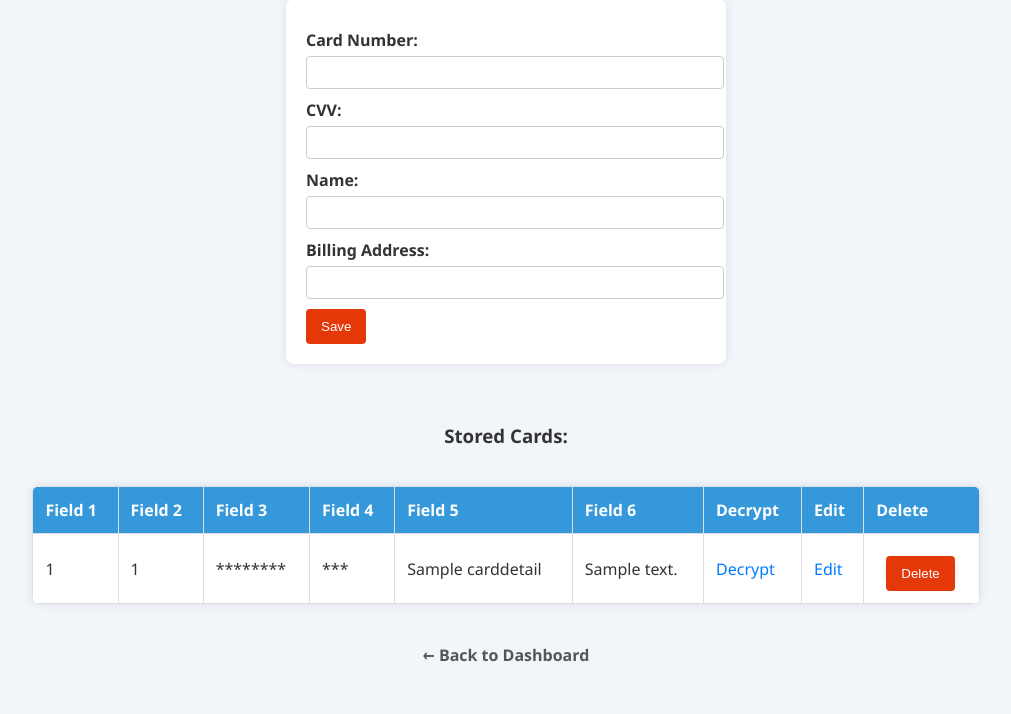
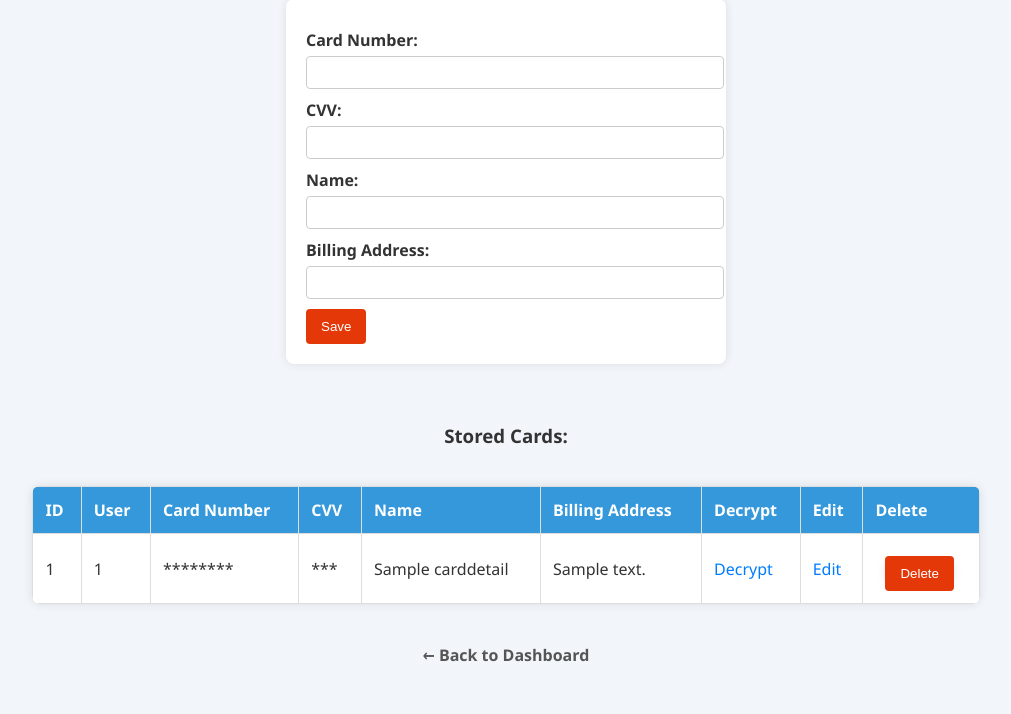
Before and after one commit to vzirimwabagabo/cryptoweb, a Flask app: page /vault in a window 1280 px wide. Shown: the part 176-890 px from the top of the page, without its empty margins (134-1145 px from the left). Run offline with Flask 3, Linux system fonts and the light colour scheme; the visitor is signed in with stand-in values (Sample User, id 1); tables that the repository leaves empty or names only in its code hold one stand-in row (values such as "Sample post").

```diff
--- a/config.py
+++ b/config.py
@@ -4,5 +4,6 @@ db_config = {
     'host': os.environ.get('DB_HOST', 'localhost'),
     'user': os.environ.get('DB_USER', 'root'),
     'password': os.environ.get('DB_PASSWORD', ''),
-    'database': os.environ.get('DB_NAME', 'CardVault')
+    'database': os.environ.get('DB_NAME', 'CardVault'),
+    'port': int(os.environ.get('DB_PORT', 3306))
 }
--- a/templates/vault.html
+++ b/templates/vault.html
@@ -133,13 +133,15 @@
             <button type="submit">Save</button>
         </form>
     {% endif %}
-
     <h3>Stored Cards:</h3>
 <table>
     <tr>
-            {% for col in range(cards[0]|length) %}
-                <th>Field {{ col + 1 }}</th>
-            {% endfor %}
+        <th>ID</th>
+        <th>User</th>
+        <th>Card Number</th>
+        <th>CVV</th>
+        <th>Name</th>
+        <th>Billing Address</th>
         {% if role in ['admin', 'staff', 'auditor'] %}
             <th>Decrypt</th>
         {% endif %}
@@ -160,23 +162,20 @@
                 {% endif %}
             </td>
         {% endfor %}
-
         {% if role in ['admin', 'staff', 'auditor'] %}
             <td><a href="/decrypt/{{ row[0] }}">Decrypt</a></td>
         {% endif %}
-
         {% if role == 'admin' %}
             <td><a href="/edit/{{ row[0] }}">Edit</a></td>
             <td>
-                    <form method="POST" action="/delete/{{ row[0] }}" onsubmit="return confirm('Delete this card?');" class="delete-form">
-                        <button type="submit" >Delete</button>
+                <form method="POST" action="/delete/{{ row[0] }}" class="delete-form">
+                    <button type="submit">Delete</button>
                 </form>
             </td>
         {% endif %}
     </tr>
     {% endfor %}
 </table>
-
     <a href="/dashboard" class="back-link">← Back to Dashboard</a>
 </body>
 </html>
```
Also changed, not shown: 1 other file. Lines whose indentation alone changed are shown as unchanged.
